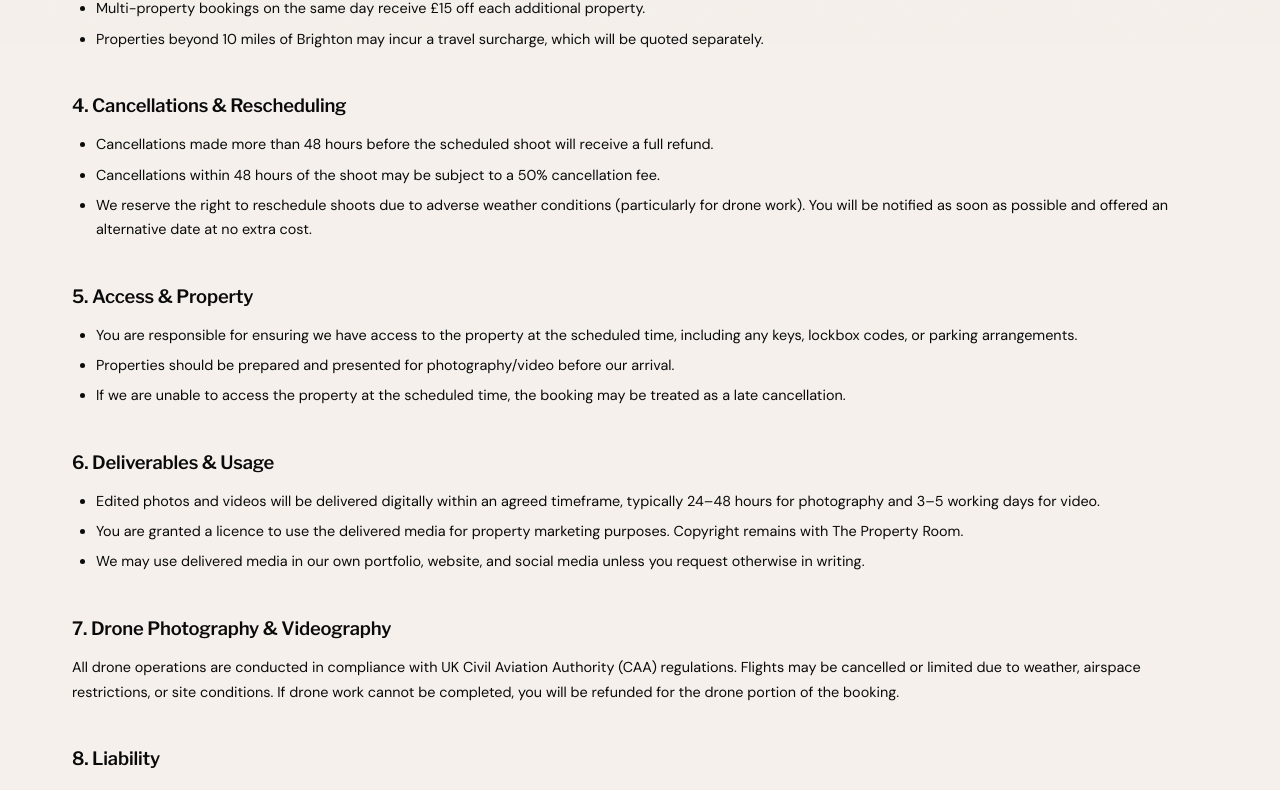
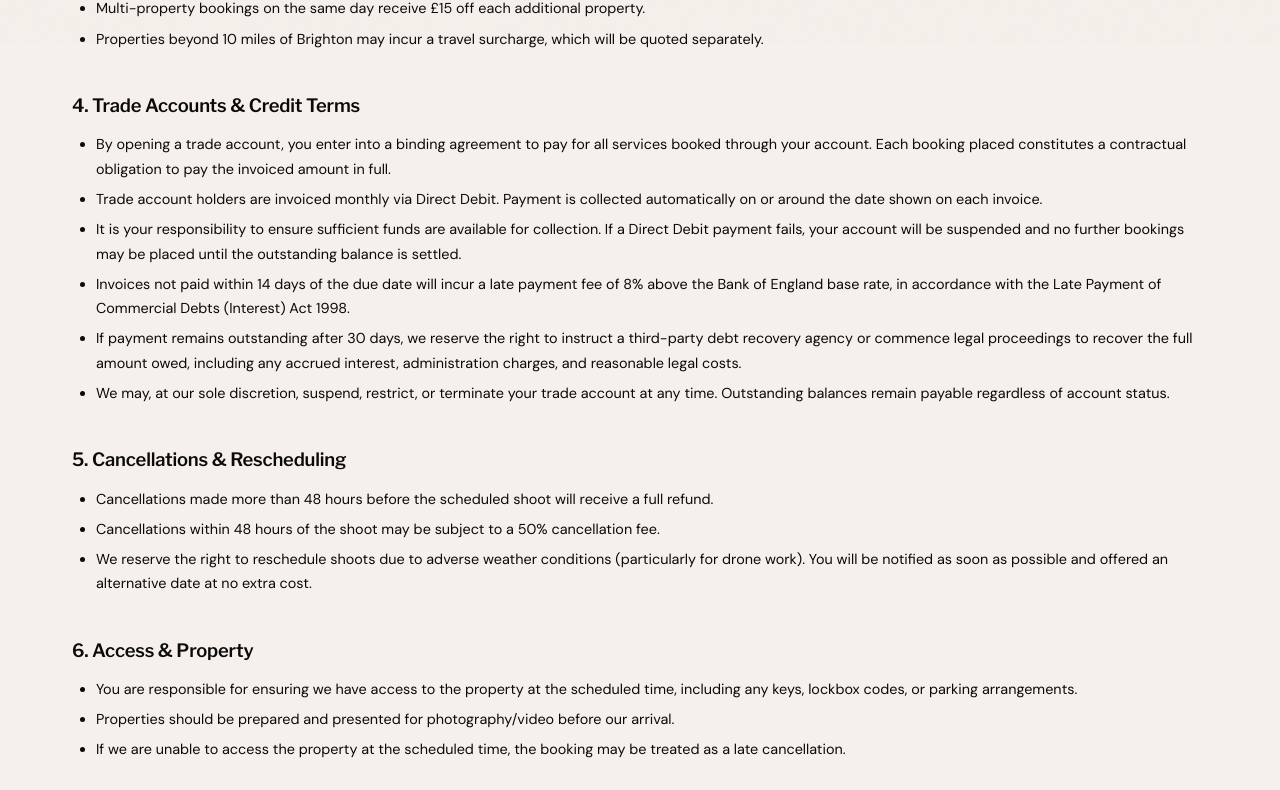
Before and after one commit to MisterMaroki/hrproductions, a Next.js app: page /terms in a window 1280 px wide. Shown: the part 757-1547 px from the top of the page. Built offline with nearby package versions, Linux system fonts and the light colour scheme.

Commit message:
docs: add trade account payment obligations and debt recovery to T&Cs
Co-Authored-By: Claude Opus 4.6 (1M context) <noreply@anthropic.com>

```diff
--- a/src/app/terms/page.tsx
+++ b/src/app/terms/page.tsx
@@ -15,7 +15,7 @@ export default function TermsPage() {
         <div className={styles.banner}>
           <div className={styles.bannerInner}>
             <h1 className={styles.bannerHeadline}>Terms &amp; Conditions</h1>
-            <p className={styles.updated}>Last updated: 19 February 2026</p>
+            <p className={styles.updated}>Last updated: 29 March 2026</p>
           </div>
         </div>
         <div className={styles.content}>
@@ -63,7 +63,44 @@ export default function TermsPage() {
           </section>
 
           <section>
-            <h2>4. Cancellations &amp; Rescheduling</h2>
+            <h2>4. Trade Accounts &amp; Credit Terms</h2>
+            <ul>
+              <li>
+                By opening a trade account, you enter into a binding agreement to pay
+                for all services booked through your account. Each booking placed
+                constitutes a contractual obligation to pay the invoiced amount in full.
+              </li>
+              <li>
+                Trade account holders are invoiced monthly via Direct Debit. Payment is
+                collected automatically on or around the date shown on each invoice.
+              </li>
+              <li>
+                It is your responsibility to ensure sufficient funds are available for
+                collection. If a Direct Debit payment fails, your account will be
+                suspended and no further bookings may be placed until the outstanding
+                balance is settled.
+              </li>
+              <li>
+                Invoices not paid within 14 days of the due date will incur a late
+                payment fee of 8% above the Bank of England base rate, in accordance
+                with the Late Payment of Commercial Debts (Interest) Act 1998.
+              </li>
+              <li>
+                If payment remains outstanding after 30 days, we reserve the right to
+                instruct a third-party debt recovery agency or commence legal
+                proceedings to recover the full amount owed, including any accrued
+                interest, administration charges, and reasonable legal costs.
+              </li>
+              <li>
+                We may, at our sole discretion, suspend, restrict, or terminate your
+                trade account at any time. Outstanding balances remain payable
+                regardless of account status.
+              </li>
+            </ul>
+          </section>
+
+          <section>
+            <h2>5. Cancellations &amp; Rescheduling</h2>
             <ul>
               <li>
                 Cancellations made more than 48 hours before the scheduled shoot will
@@ -82,7 +119,7 @@ export default function TermsPage() {
           </section>
 
           <section>
-            <h2>5. Access &amp; Property</h2>
+            <h2>6. Access &amp; Property</h2>
             <ul>
               <li>
                 You are responsible for ensuring we have access to the property at the
@@ -101,7 +138,7 @@ export default function TermsPage() {
           </section>
 
           <section>
-            <h2>6. Deliverables &amp; Usage</h2>
+            <h2>7. Deliverables &amp; Usage</h2>
             <ul>
               <li>
                 Edited photos and videos will be delivered digitally within an agreed
@@ -120,7 +157,7 @@ export default function TermsPage() {
           </section>
 
           <section>
-            <h2>7. Drone Photography &amp; Videography</h2>
+            <h2>8. Drone Photography &amp; Videography</h2>
             <p>
               All drone operations are conducted in compliance with UK Civil Aviation
               Authority (CAA) regulations. Flights may be cancelled or limited due to
@@ -130,7 +167,7 @@ export default function TermsPage() {
           </section>
 
           <section>
-            <h2>8. Liability</h2>
+            <h2>9. Liability</h2>
             <p>
               We take reasonable care during shoots but are not liable for any damage
               to property or belongings unless caused by our negligence. Our total
@@ -139,7 +176,7 @@ export default function TermsPage() {
           </section>
 
           <section>
-            <h2>9. Changes to These Terms</h2>
+            <h2>10. Changes to These Terms</h2>
             <p>
               We may update these terms from time to time. The latest version will
               always be available on this page.
@@ -147,7 +184,7 @@ export default function TermsPage() {
           </section>
 
           <section>
-            <h2>10. Contact</h2>
+            <h2>11. Contact</h2>
             <p>
               For any questions about these terms, contact us at{" "}
               <a href="mailto:hello@harrisonross.co.uk">hello@harrisonross.co.uk</a>.
```
